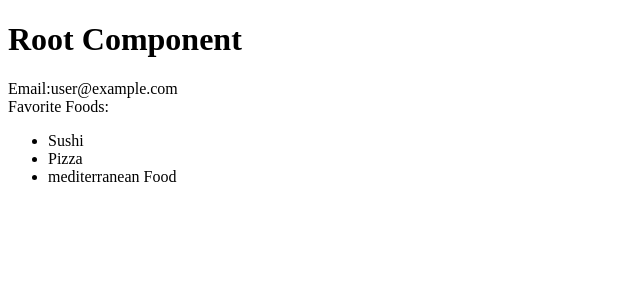
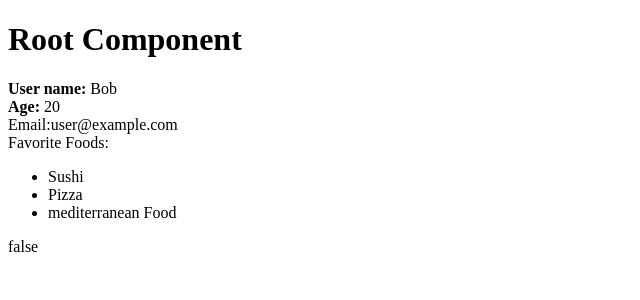
Before and after one commit to bqfan/react-tutorial, a React (Vite) app: page / in a window 1280 px wide. Shown: the top 300 px of the page, without its empty margins (0-640 px from the left). Built offline with nearby package versions, Linux system fonts and the light colour scheme.

Commit message:
Component Props and Evaluating Props.

```diff
--- a/src/App.jsx
+++ b/src/App.jsx
@@ -1,10 +1,15 @@
 import { UserProfile } from "./components/UserProfile";
 
 function App() {
+    const callMe = () => {
+        console.log("hello")
+    };
     return(
         <div>
             <h1>Root Component</h1>
-            <UserProfile />
+            <UserProfile age={20} isLoggedIn={false} favoriteFoods={[{
+                name: 'Sushi'
+            }]} callMe={callMe}/>
         </div>
     );
 }
--- a/src/components/UserProfile.jsx
+++ b/src/components/UserProfile.jsx
@@ -1,15 +1,19 @@
 import { UserFavoriteFoods } from "./UserFavoriteFoods";
+import { UserUsername } from "./UserUsername";
 
-export function UserProfile() {
+export function UserProfile(props) {
+    console.log(props)
+    // props.callMe();
     return(
         <div>
-            <p>
-                <div>
-                    <span>Email:</span>
-                    <span>user@example.com</span>
-                </div>
-                <UserFavoriteFoods />
-            </p>
+            <UserUsername username="Bob" />
+            <b>Age: </b><span>{props.age}</span>
+            <div>
+                <span>Email:</span>
+                <span>user@example.com</span>
+            </div>
+            <UserFavoriteFoods />
+            {String(props.isLoggedIn)}
         </div>
     );
 }
--- /dev/null
+++ b/src/components/UserUsername.jsx
@@ -0,0 +1,6 @@
+export function UserUsername(props) {
+    return <div>
+        <b>User name: </b>
+        <span>{props.username}</span>
+    </div>
+}
```
